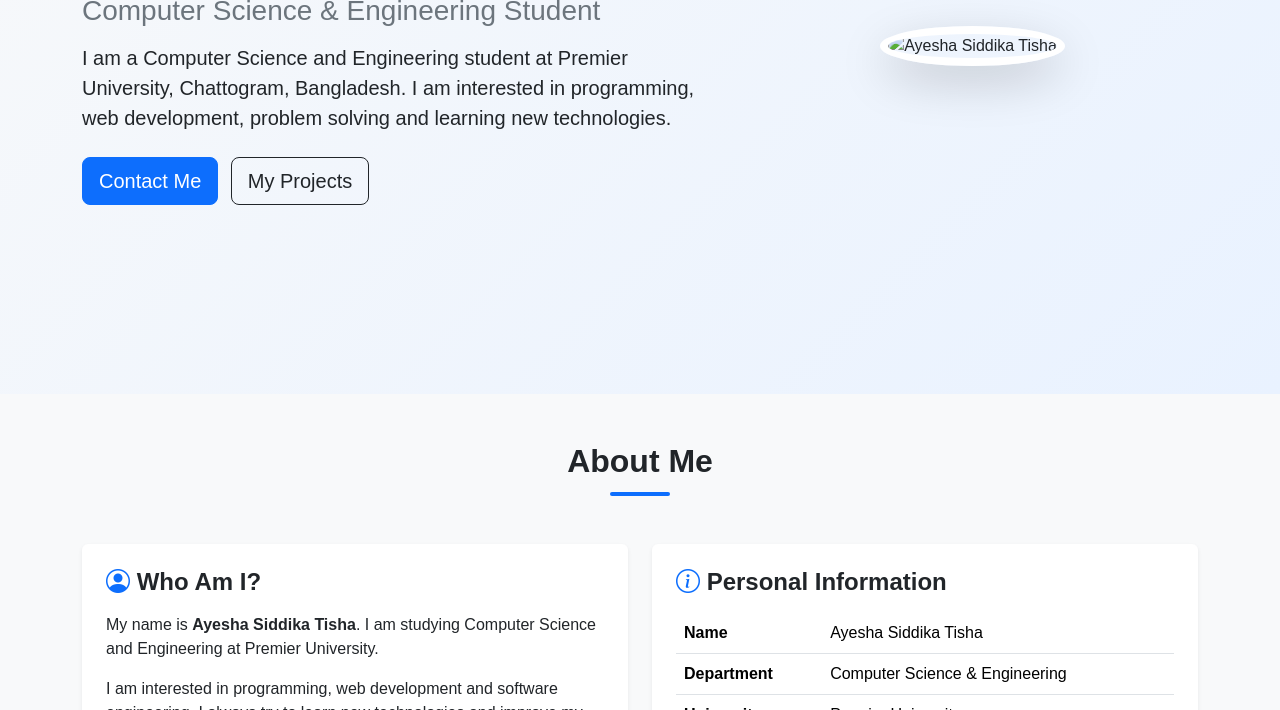
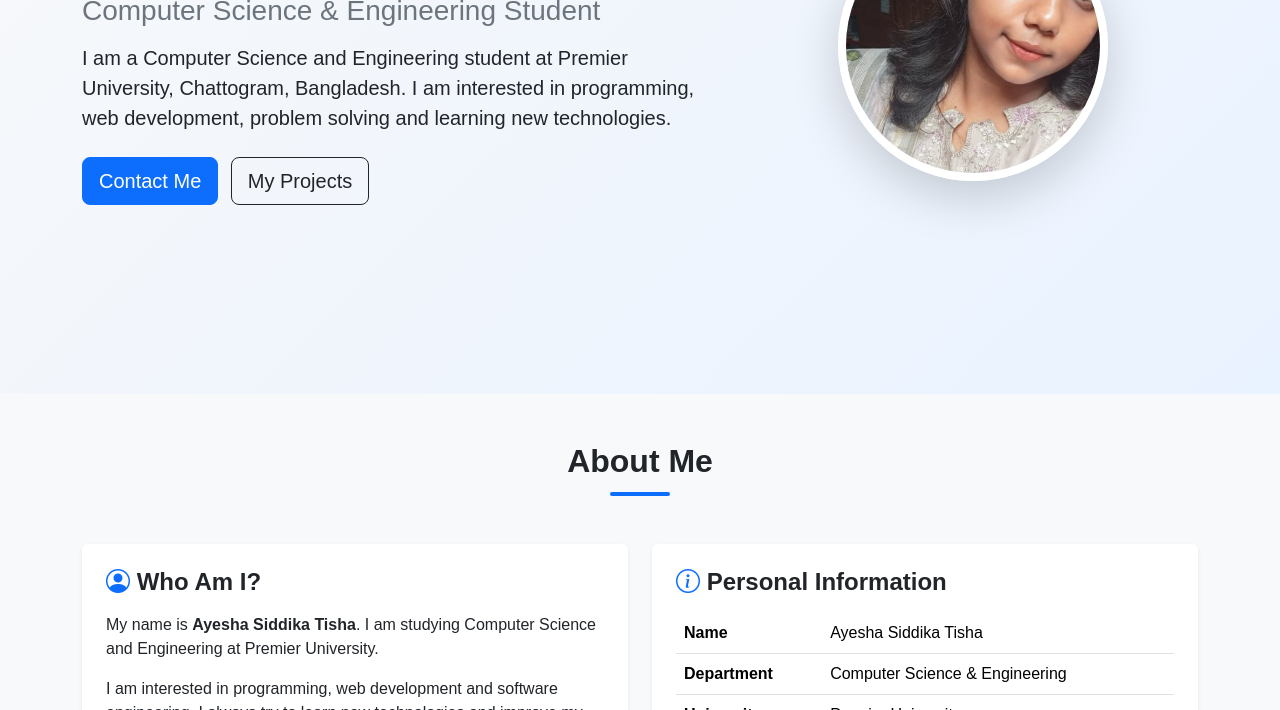
Before and after one commit to shiddikatisha054-lang/Academic_Portfolio, a website: page index.html in a window 1280 px wide. Shown: the part 390-1100 px from the top of the page. Drawn offline with nearby package versions, Linux system fonts and the light colour scheme.

Commit message:
Add files via upload

```diff
--- a/index.html
+++ b/index.html
@@ -131,9 +131,9 @@
 
                 <div class="profile-box">
 
-                    <img src="profile.jpg"
-                         class="img-fluid rounded-circle shadow-lg profile-img"
-                         alt="Ayesha Siddika Tisha">
+                    <img src="./photo.jpg.jpeg"
+     class="img-fluid rounded-circle shadow-lg profile-img"
+     alt="Ayesha Siddika Tisha">
 
                 </div>
 
--- a/style.css
+++ b/style.css
@@ -15,10 +15,13 @@ body {
 }
 
 .profile-img {
-    width: 270px;
+width: 270px;
     height: 270px;
     object-fit: cover;
+    object-position: 65% 30%;
     border: 8px solid white;
+    border-radius: 50%;
+
 }
 
 .section-title {
```
